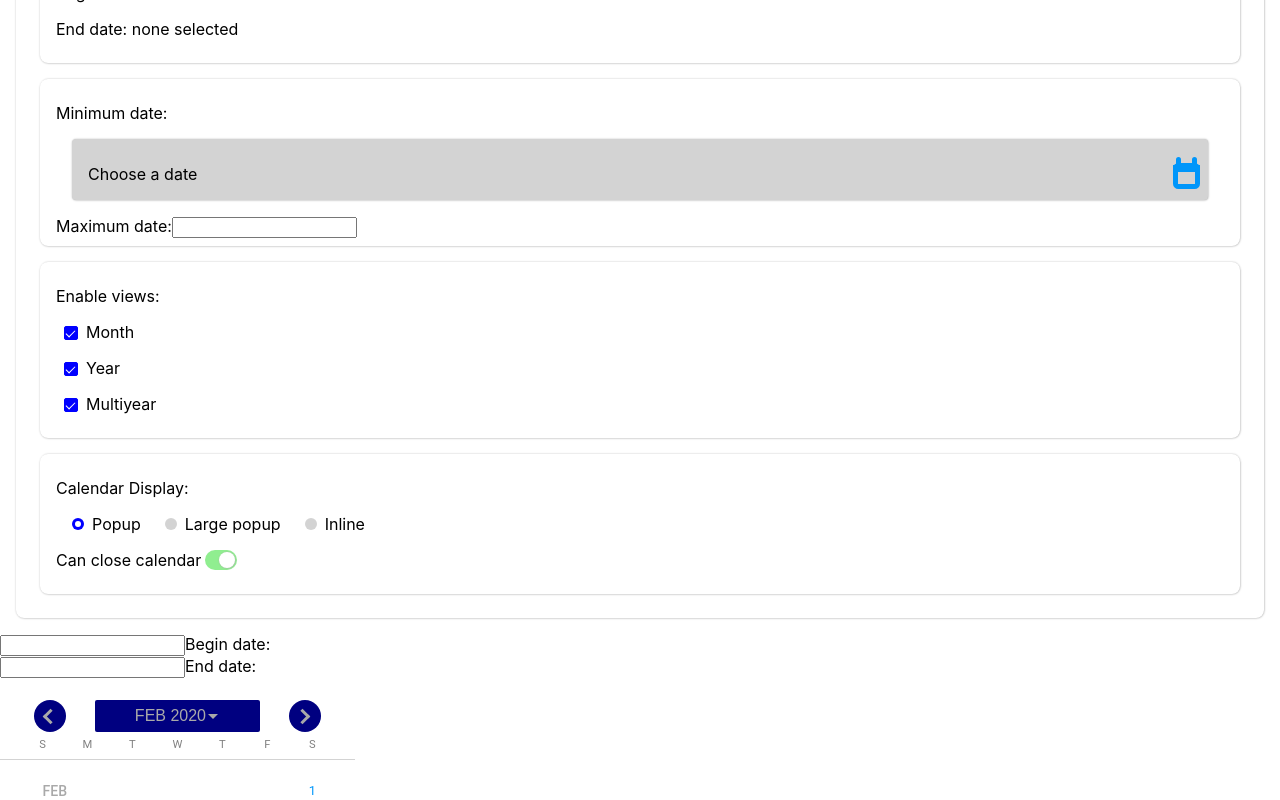
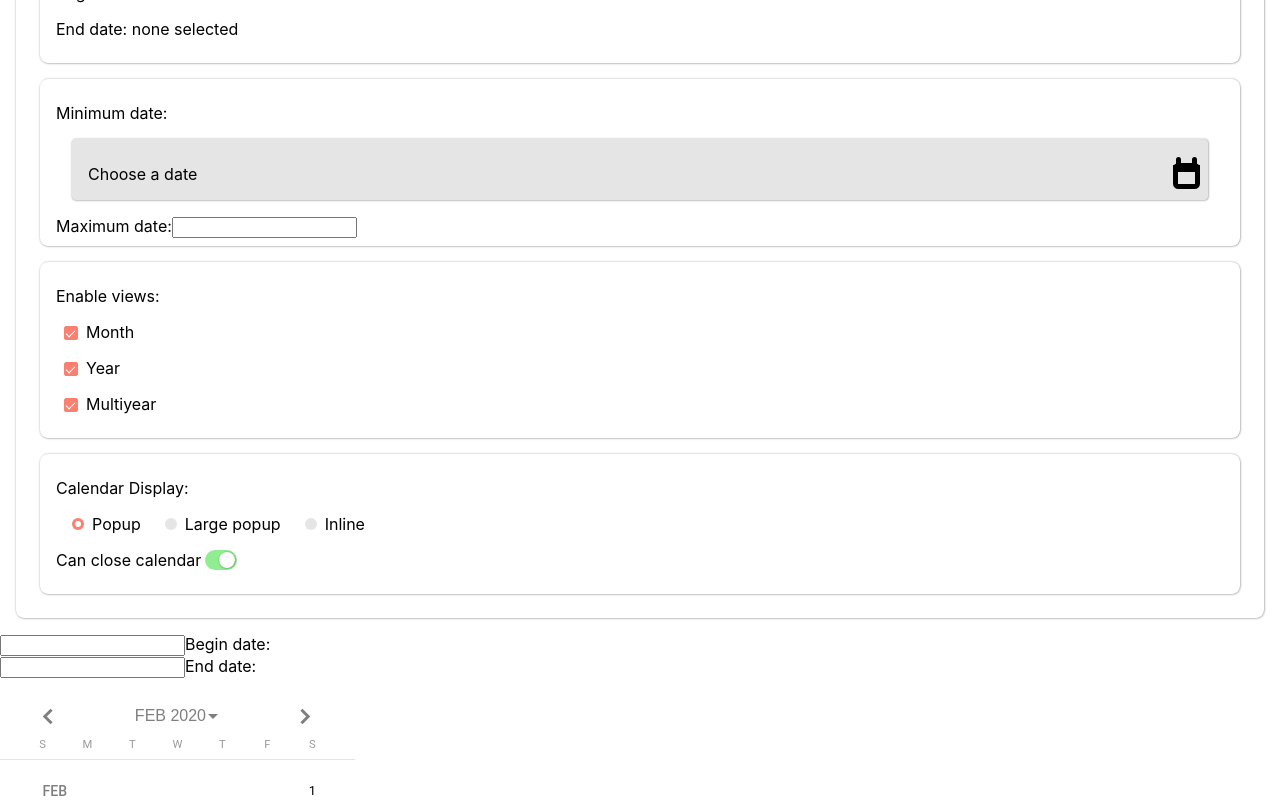
Before and after one commit to kelbert2/Datepicker, a React (Create React App) app: page / in a window 1280 px wide. Shown: the part 320-1120 px from the top of the page. Built offline with nearby package versions, Linux system fonts and the light colour scheme.

Commit message:
Adding theme creator

```diff
--- a/src/Calendar.tsx
+++ b/src/Calendar.tsx
@@ -4,7 +4,7 @@ import Multiyear from './Multiyear';
 import CalendarHeader from './CalendarHeader';
 import Year from './Year';
 import Month from './Month';
-import { compareDaysMonthsAndYears, VIEW, getCompareFromView, compareDates, formatDateDisplay } from './CalendarUtils';
+import { compareDaysMonthsAndYears, VIEW, getCompareFromView } from './CalendarUtils';
 
 /** Returns a calendar.
  *  @param onFinalDateSelection: Calls with selectedDate, beginDate, and endDate when selected in the most precise enabled view.
@@ -29,10 +29,6 @@ export function Calendar(
         onYearSelected,
         onMonthSelected,
         onDaySelected,
-
-        minDate,
-        maxDate,
-        dateFilter,
 
         startAt,
         startView,
--- a/src/CalendarUtils.ts
+++ b/src/CalendarUtils.ts
@@ -1,3 +1,5 @@
+import { DatepickerTheme } from "./DatepickerContext";
+
 export type VIEW = 'month' | 'year' | 'multiyear';
 
 export const DAYS_PER_WEEK = 7;
@@ -377,3 +379,14 @@ export const simpleUID = (prefix: string) => {
         gen4()
     ].join(''))
 }
+
+// Themes
+export const makeDatepickerTheme = (themeObject: DatepickerTheme) => {
+    let array = [] as string[];
+    Object.keys(themeObject).forEach((key) => {
+        const value = (themeObject as any)[key];
+        array.push(key + ": " + value);
+    });
+
+    return array;
+}
--- a/src/Datepicker.css
+++ b/src/Datepicker.css
@@ -13,8 +13,8 @@
     --on-neutral: white;
     --on-neutral-dark: white;
 
-    --th: var(--background);
-    --on-th: var(--neutral);
+    --weekday-row: var(--background);
+    --on-weekday-row: var(--neutral);
 
     --divider: var(--neutral-light);
     --label-text: var(--neutral-dark);
@@ -124,8 +124,8 @@
     font-size: .7em;
     font-weight: 400;
     /* color: var(--neutral); */
-    background: var(--th);
-    color: var(--on-th);
+    background: var(--weekday-row);
+    color: var(--on-weekday-row);
 }
 
 .calendar .divider {
--- a/src/Datepicker.tsx
+++ b/src/Datepicker.tsx
@@ -1,7 +1,7 @@
 import DatepickerContext, { DateData, IDatepickerContext, reducer, IDatepickerProps } from "./DatepickerContext";
 import { VIEW, getMonthNames, getMonth, getYear, YEARS_PER_PAGE, parseStringAsDate, formatDateDisplay } from "./CalendarUtils";
 import React, { useCallback, useLayoutEffect } from "react";
-import Input, { blueThemeArray } from "./Input";
+import Input, { tealThemeArray } from "./Input";
 import './Datepicker.css';
 
 function Datepicker({
--- a/src/DatepickerContext.tsx
+++ b/src/DatepickerContext.tsx
@@ -21,7 +21,28 @@ export interface DatepickerTheme {
     "--neutral-light"?: string,
     "--neutral"?: string,
     "--neutral-dark"?: string,
-    "--on-background"?: string
+    "--on-background"?: string,
+    "--on-neutral-light"?: string,
+    "--on-neutral"?: string,
+    "--on-neutral-dark"?: string,
+
+    "--weekday-row"?: string,
+    "--on-weekday-row"?: string,
+
+    "--divider"?: string,
+    "--label-text"?: string,
+
+    "--button-background"?: string,
+    "--on-button"?: string,
+    "--button-border"?: string,
+
+    "--hover"?: string,
+    "--on-hover"?: string,
+
+    "--today"?: string,
+
+    "--disabled"?: string,
+    "--on-disabled"?: string,
 }
 // as { [key: string]: string };
 
--- a/src/Input.tsx
+++ b/src/Input.tsx
@@ -9,36 +9,36 @@ const CALENDAR_CLASS_POPUP = 'popup';
 const CALENDAR_CLASS_POPUP_LARGE = 'popup-large';
 const INPUT_CLASS_FILLED = 'filled';
 
-export const blueThemeArray = [
-    "--color: blue",
-    "--color-light: lightblue",
-    "--on-color: white",
-    "--on-color-light: white",
+export const tealThemeArray = [
+    "--color: #1de9b6",
+    "--color-light: #a7ffeb",
+    "--on-color: black",
+    "--on-color-light: black",
 
-    "--background: white",
-    "--neutral-light: lightgray",
-    "--neutral: gray",
-    "--neutral-dark: darkgray",
-    "--on-background: rgb(0,150,250)",
+    "--background: lightgray",
+    "--neutral-light: rgba(0, 0, 0, .1)",
+    "--neutral: rgba(0, 0, 0, .4)",
+    "--neutral-dark: rgba(0, 0, 0, .5)",
+    "--on-background: #004d40",
 
     "--on-neutral-light: black",
     "--on-neutral: white",
     "--on-neutral-dark: white",
 
     "--th: var(--background)",
-    "--on-th: var(--neutral)",
+    "--on-th: #004d40",
 
     "--divider: var(--neutral-light)",
     "--label-text: var(--neutral-dark)",
 
-    "--button-background: navy",
+    "--button-background: #a7ffeb",
     "--on-button: var(--neutral-dark)",
     "--button-border: none",
 
-    "--hover: var(--neutral-light)",
-    "--on-hover: var(--on-neutral-light)",
+    "--hover: rgba(128, 203, 196, .4)",
+    "--on-hover: white",
 
-    "--today: var(--neutral)",
+    "--today: rgb(128,203,196)",
 
     "--disabled: transparent",
     "--on-disabled: var(--neutral)"
--- a/src/TestDisplay.tsx
+++ b/src/TestDisplay.tsx
@@ -1,9 +1,9 @@
 import React, { useState, ChangeEvent, useRef } from "react";
 import { CalendarDisplay, DateData, DatepickerContextProvider, DatepickerTheme } from "./DatepickerContext";
-import { formatDateDisplay, parseStringAsDate } from "./CalendarUtils";
+import { formatDateDisplay, parseStringAsDate, makeDatepickerTheme } from "./CalendarUtils";
 import Datepicker from "./Datepicker";
 import DatepickerProvider from "./DatepickerProvider";
-import { blueThemeArray } from "./Input";
+import { tealThemeArray } from "./Input";
 
 function TestDisplay() {
 
@@ -34,19 +34,26 @@ function TestDisplay() {
     /** Timer to avoid on focus on max calendar datepicker respose not running because seen after on blur. */
     const maxTimer = useRef(null as NodeJS.Timeout | null);
 
-    const _theme = {
-        "--color": "blue",
-        "--color-light": "lightblue",
-        "--on-color": "rgb(0,150,250)",
-        "--on-color-light": "blue",
+    const _tealTheme = {
+        "--color": "rgba(0,220,230)",
+        "--color-light": "rgba(0,248,248,.6)",
+        "--on-color": "white",
+        "--on-color-light": "black",
 
-        "--background": "blue",
-        "--neutral-light": "blue",
-        "--neutral": "blue",
-        "--neutral-dark": "blue",
-        "--on-background": "rgb(0,150,250)"
+        "--background": "#cfd8dc",
+        "--neutral-light": "rgba(96, 125, 139, .1)",
+        "--neutral": "rgba(96, 125, 139, .4)",
+        "--neutral-dark": "rgba(96, 125, 139, .5)",
+        "--on-background": "black",
+        "--on-neutral-light": "black",
+        "--on-neutral": "black",
+        "--on-neutral-dark": "white",
+
+        "--button-background": "#78909c",
+        "--on-button": "white",
+        "--button-border": "rgb(96, 125, 139)"
     } as DatepickerTheme;
-
+    const _salmonTheme = {};
 
     const _onDateChange = (d: DateData) => {
         _setBeginDate(d.beginDate);
@@ -178,8 +185,8 @@ function TestDisplay() {
                     canCloseCalendar={_canCloseCalendar}
                     closeAfterSelection={_closeAfterSelection}
 
-                    theme={_theme}
-                    themeArray={blueThemeArray}
+                    theme={_tealTheme}
+                    themeArray={makeDatepickerTheme(_salmonTheme)}
                 ></Datepicker>
             </DatepickerContextProvider>
             <div>
```
